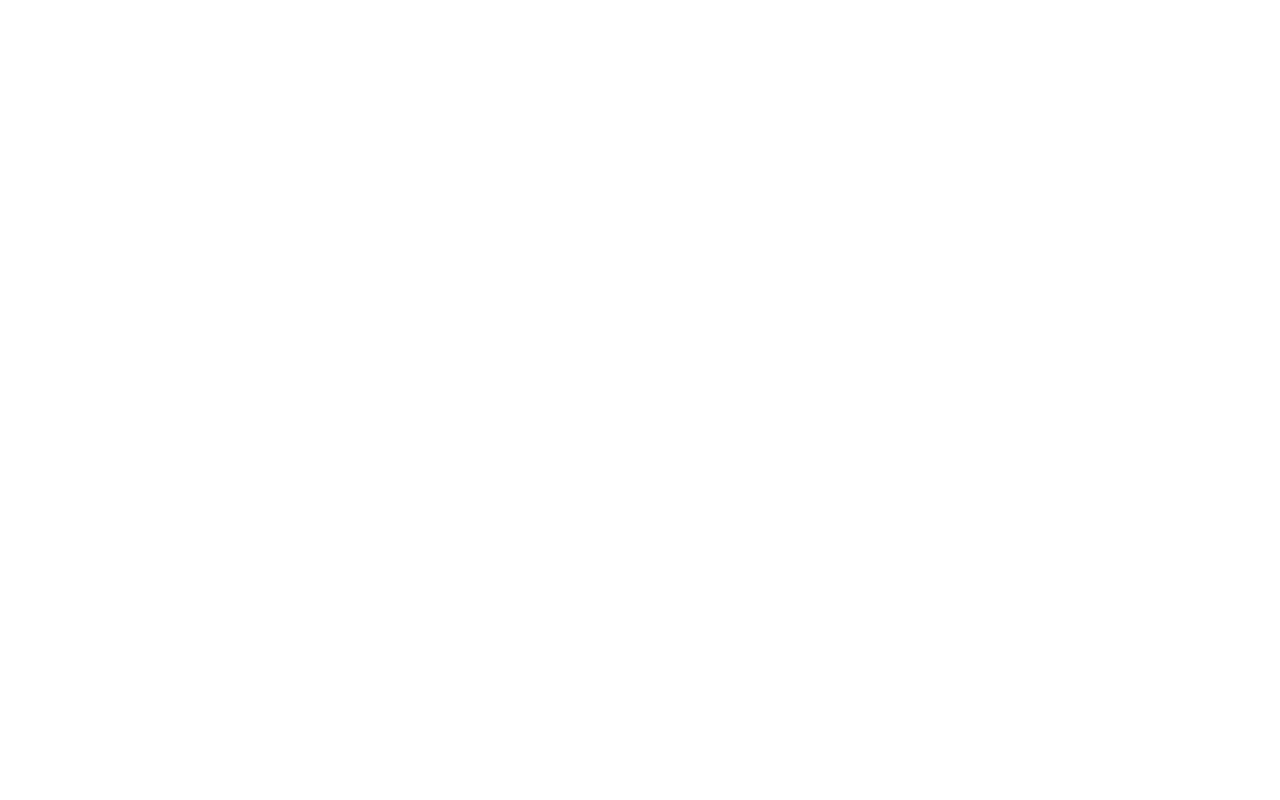
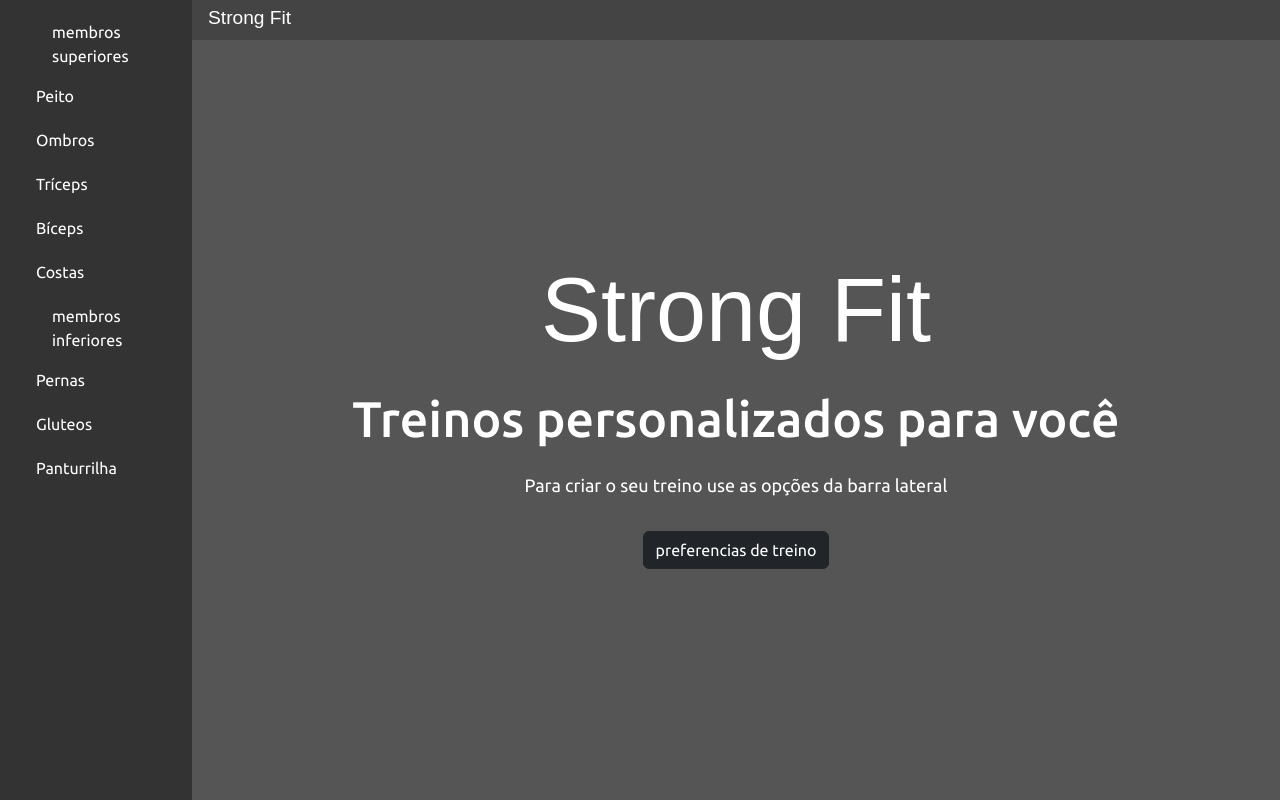
Before and after one commit to luizmiguel-cerqueira/StrongFit, a website: page userArea/userArea.html in a window 1280 px wide. Drawn offline with nearby package versions, Linux system fonts and the light colour scheme; a web font is replaced by a local one.

Commit message:
adicionado pagina de seleção de preferencia de treinos, inicio da tela de treino, e backend

```diff
--- /dev/null
+++ b/js/userArea.js
@@ -0,0 +1,10 @@
+
+document.querySelectorAll(".musculo").forEach(btn =>{
+    btn.addEventListener("click",(e)=>{
+        var escolha ="";
+        escolha = e.currentTarget.dataset.musculo
+        localStorage.setItem("musculoEscolhido", escolha)
+        window.location.href="../training/training.html"
+
+    })
+})
--- a/login/login.css
+++ b/login/login.css
@@ -1,15 +1,12 @@
 
 body {
-        margin: 0;
-        padding: 0;
-        background-image: url('images/pexels-leonmart-1552252-grande.jpg'); /* <<< coloque sua imagem aqui */
-        background-size: cover;
-        background-position: center;
-        background-attachment: fixed;
+    margin: 0;
+    padding: 0;
+    background-image: url('../images/pexels-leonmart-1552252-grande.jpg');
+    background-size: cover;
+    background-position: center;
+    background-attachment: fixed;
 }
-/* .imgem{
-    background-image: url(images/pexels-leonmart-1552252-grande.jpg);
-} */
 .card {
     border: none;
     border-radius: 20px;
--- /dev/null
+++ b/package.json
@@ -0,0 +1,6 @@
+{
+  "dependencies": {
+    "cors": "^2.8.5",
+    "express": "^5.2.1"
+  }
+}
--- /dev/null
+++ b/prefer/prefer.css
@@ -0,0 +1,96 @@
+@import url('https://fonts.googleapis.com/css2?family=BBH+Hegarty&display=swap');
+@import url('https://fonts.googleapis.com/css2?family=Ubuntu:wght@300;400;500;700&display=swap');
+html, body{
+    height: 100%;
+    margin: 0;
+}
+.Container{
+    min-height: 100vh;
+    display: flex;
+}
+.CentralContainer{
+    display: flex;
+    flex: 1;
+    flex-direction: column;
+    width: 85%;
+}
+.HeaderContainer{
+    background-color: #444444;
+    height: 60px;
+}
+.logoBtn{
+    cursor: pointer;
+    font-family: 'BBH Hegarty' , sans-serif ;
+    font-size: larger;
+    color: white;
+    transition: color 0.2 ease;
+}
+.logoBtn:hover{
+    color:#888888
+}
+.ContentConteiner{
+    display: flex;
+    flex-direction: column;
+    justify-content: flex-start;
+    align-items: left;
+    text-align: center;
+    background-color: #555555;
+    flex: 1;
+}
+.PreferForm{
+    display: flex;
+    text-align: left;
+    flex-direction:column;
+    justify-content: left;
+    color: #FFFFFF;
+}
+.QuestionsForm{
+    font-family: 'Ubuntu', sans-serif;
+    display: flex;
+    margin-bottom: 20px;
+    margin-left: 50px
+}
+.QuestionsForm label{
+    margin-right: 15px;
+}
+.question{
+    margin-left: 30px;
+    font-size: x-large;
+}
+.SideBar{
+    display: flex;
+    flex-direction: column;
+    background-color:#333333;
+    width: 15%;
+}
+.SideBar a {
+    color: inherit;
+    text-decoration: none;
+
+}
+.SideBar ul {
+
+    list-style: none;
+    padding: 20px;
+    margin: 0;
+}
+
+.musculo {
+    cursor: pointer;
+    margin-bottom: 20px;
+    transition: color 0.2s ease;
+}
+
+.musculo:hover{
+    color: #777777;
+}
+.MuscleBox{
+    display: flex;
+    flex: auto;
+    flex-direction: column;
+    gap: 10px;
+    font-family: 'Ubuntu', sans-serif;
+    color: #FFFFFF;
+    text-decoration: none;
+
+}
--- a/register/register.css
+++ b/register/register.css
@@ -2,14 +2,11 @@
 body {
         margin: 0;
         padding: 0;
-        background-image: url('images/pexels-leonmart-1552252-grande.jpg'); /* <<< coloque sua imagem aqui */
+        background-image: url('../images/pexels-leonmart-1552252-grande.jpg');
         background-size: cover;
         background-position: center;
         background-attachment: fixed;
 }
-/* .imgem{
-    background-image: url(images/pexels-leonmart-1552252-grande.jpg);
-} */
 .card {
     border: none;
     border-radius: 20px;
--- /dev/null
+++ b/service.js
@@ -0,0 +1,6 @@
+import cors from 'cors'
+app.use(cors({
+    origin: 'http://localhost:5500',
+    methods:['GET','POST'],
+    allowedHeaders:['Content-type']
+}));
--- /dev/null
+++ b/training/training.css
@@ -0,0 +1,88 @@
+@import url('https://fonts.googleapis.com/css2?family=BBH+Hegarty&display=swap');
+@import url('https://fonts.googleapis.com/css2?family=Ubuntu:wght@300;400;500;700&display=swap');
+html, body{
+    height: 100%;
+    margin: 0;
+}
+.Container{
+    min-height: 100vh;
+    display: flex;
+}
+.CentralContainer{
+    display: flex;
+    flex: 1;
+    flex-direction: column;
+    width: 85%;
+}
+.HeaderContainer{
+    background-color: #444444;
+    height: 60px;
+}
+.logoBtn{
+    cursor: pointer;
+    font-family: 'BBH Hegarty' , sans-serif ;
+    font-size: larger;
+    color: white;
+    transition: color 0.2 ease;
+}
+.logoBtn:hover{
+    color:#888888
+}
+.ContentConteiner{
+    display: flex;
+    flex-direction: column;
+    justify-content: flex-start;
+    align-items: center;
+    text-align: center;
+    background-color: #555555;
+    flex: 1;
+}
+.trainingText{
+    margin-top: 10%;
+    color: #FFFFFF;
+    font-size: 90px;
+    font-family: 'BBH Hegarty' , sans-serif ;
+}
+pre{
+    font-size: larger;
+    color:#FFFFFF;
+    align-self: flex-start;
+    text-align: left;
+}
+.SideBar{
+    display: flex;
+    flex-direction: column;
+    background-color:#333333;
+    width: 15%;
+}
+.SideBar a {
+    color: inherit;
+    text-decoration: none;
+
+}
+.SideBar ul {
+
+    list-style: none;
+    padding: 20px;
+    margin: 0;
+}
+
+.musculo {
+    cursor: pointer;
+    margin-bottom: 20px;
+    transition: color 0.2s ease;
+}
+
+.musculo:hover{
+    color: #777777;
+}
+.MuscleBox{
+    display: flex;
+    flex: auto;
+    flex-direction: column;
+    gap: 10px;
+    font-family: 'Ubuntu', sans-serif;
+    color: #FFFFFF;
+    text-decoration: none;
+
+}
--- a/userArea/userArea.css
+++ b/userArea/userArea.css
@@ -1,4 +1,88 @@
-.HeaderContainer{
+@import url('https://fonts.googleapis.com/css2?family=BBH+Hegarty&display=swap');
+@import url('https://fonts.googleapis.com/css2?family=Ubuntu:wght@300;400;500;700&display=swap');
+
+.Container{
     display: flex;
     flex: 1;
 }
+.CentralContainer{
+    display: flex;
+    flex: 1;
+    flex-direction: column;
+    width: 85vw;
+}
+.HeaderContainer{
+    background-color: #444444;
+    height: 5vh;
+}
+.logoBtn{
+    cursor: pointer;
+    font-family: 'BBH Hegarty' , sans-serif ;
+    font-size: larger;
+    color: white;
+}
+.ContentConteiner{
+    display: flex;
+    flex-direction: column;
+    justify-content: center;
+    align-items: center;
+    text-align: center;
+    background-color: #555555;
+    height: 95vh;
+}
+.NameText{
+    color: #FFFFFF;
+    font-size: 90px;
+    font-family: 'BBH Hegarty' , sans-serif ;
+}
+.DescText{
+
+    color: #FFFFFF;
+    font-size: 50px;
+    font-family: 'Ubuntu', sans-serif;
+}
+.ExplText{
+    color: #FFFFFF;
+    font-size: large;
+    font-family: 'Ubuntu', sans-serif;
+}
+.btn-text{
+    color: #FFFFFF;
+    font-family: 'Ubuntu', sans-serif;
+
+}
+.SideBar{
+    display: flex;
+    flex-direction: column;
+
+    background-color:#333333;
+    height: 100vh;
+    width: 15vw;
+}
+.SideBar a {
+    color: inherit;
+    text-decoration: none;
+
+}
+.SideBar ul {
+    list-style: none;
+    padding: 20px;
+    margin: 0;
+}
+
+.musculo {
+    cursor: pointer;
+    margin-bottom: 20px;
+    transition: color 0.2s ease;
+}
+
+.musculo:hover{
+    color: #777777;
+}
+.MuscleBox{
+    font-family: 'Ubuntu', sans-serif;
+    color: #FFFFFF;
+    flex: auto;
+    text-decoration: none;
+
+}
--- a/userArea/userArea.html
+++ b/userArea/userArea.html
@@ -13,11 +13,54 @@
     <title>StrongFit | Hub</title>
 </head>
 <body>
-    <header class="HeaderContainer">
-        <div class="LogoDiv">
+    <div class="Container">
+            <aside class="SideBar">
+                <ul class="MuscleBox mx-3">
 
+                    <li class="mx-3">membros superiores</li>
+
+                    <li class="musculo mt-3" data-musculo="Peito">Peito</li>
+                    <li class="musculo" data-musculo="Ombro">Ombros</li>
+                    <li class="musculo" data-musculo="Triceps">Tríceps</li>
+                    <li class="musculo" data-musculo="Biceps">Bíceps</li>
+                    <li class="musculo" data-musculo="Costas">Costas</a></li>
+
+                    <li  class="mx-3">membros inferiores</li>
+
+                    <li class="musculo mt-3" data-musculo="Pernas">Pernas</li>
+                    <li class="musculo" data-musculo="Gluteos">Gluteos</li>
+                    <li class="musculo" data-musculo="Panturrilha">Panturrilha</li>
+                </ul>
+            </aside>
+
+        <div class="CentralContainer">
+
+            <div class="HeaderContainer">
+                <!--só pra ter a linha-->
+                <p onclick="window.location.href='userArea.html'" class="logoBtn mt-1 ms-3">Strong Fit</p>
+            </div>
+
+            <div class="ContentConteiner ">
+
+                <div class="mb-3">
+                    <h1 class="NameText">Strong Fit</h1>
+                </div>
+
+                <div class="mb-3">
+                    <h2 class="DescText" >Treinos personalizados para você</h2>
+
+                </div>
+
+                <div class="mb-3">
+                    <p class="ExplText">Para criar o seu treino use as opções da barra lateral</p>
+                </div>
+                <div class="mb-3">
+                    <button onclick="window.location.href='../prefer/prefer.html'" class="btn btn-dark btn-text">preferencias de treino</button>
+                </div>
+            </div>
         </div>
-    </header>
-<script src="https://cdn.jsdelivr.net/npm/bootstrap@5.3.8/dist/js/bootstrap.bundle.min.js" integrity="sha384-FKyoEForCGlyvwx9Hj09JcYn3nv7wiPVlz7YYwJrWVcXK/BmnVDxM+D2scQbITxI" crossorigin="anonymous"></script>
+    </div>
+    <script src="../js/userArea.js"></script>
+    <script src="https://cdn.jsdelivr.net/npm/bootstrap@5.3.8/dist/js/bootstrap.bundle.min.js" integrity="sha384-FKyoEForCGlyvwx9Hj09JcYn3nv7wiPVlz7YYwJrWVcXK/BmnVDxM+D2scQbITxI" crossorigin="anonymous"></script>
 </body>
 </html>
```
Also changed, not shown: js/prefer.js (added, +50 -0 lines), js/training.js (added, +13 -0 lines), login/login.html (+1 -1 lines), prefer/prefer.html (added, +138 -0 lines), register/register.html (+2 -1 lines), training/training.html (added, +83 -0 lines), js/register.js (added), login/login.js (added), 1 other file.
